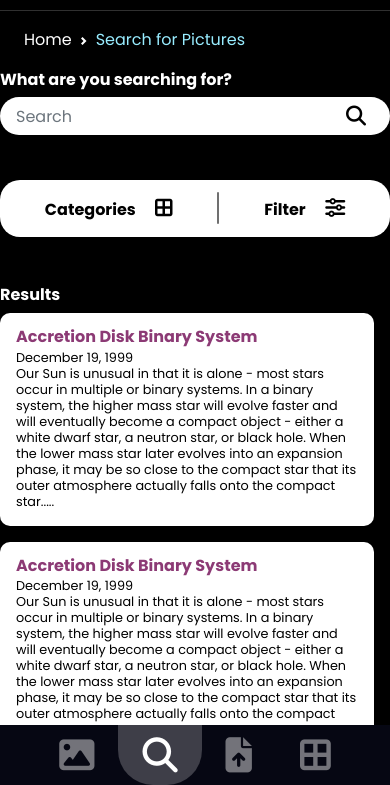
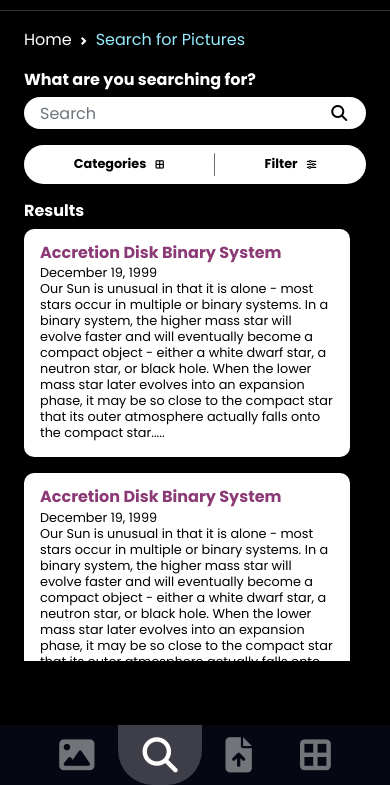
Before and after one commit to wang0857/mtm6302-capstone-wang0857, a plain HTML site: page search.html in a window 390 px wide. Shown: the part 59-844 px from the top of the page. Drawn offline with nearby package versions, Linux system fonts and the light colour scheme.

Commit message:
Styled search page for mobile screens

```diff
--- a/scss/_search.scss
+++ b/scss/_search.scss
@@ -1,19 +1,21 @@
-// Tablet
-@mixin search-md {
+// Mobile
+@mixin search-sm {
     .search-container {
+        padding: 0em 1.5em;
         display: grid;
         grid-template-columns: 1fr;
         grid-template-rows: 1fr 1fr 6fr;
-        gap: 1.8em;
     }
 
     /* Search Bar */
     .searching-for {
         form {
+            margin-top: .6em;
+
             input {
                 padding-left: 1em;
                 background: none;
-                height: 1.6em;
+                height: 2em;
 
                 &:focus {
                     outline: none;
@@ -22,8 +24,8 @@
                 &[type="search"]::-webkit-search-cancel-button {
                     appearance: none;
                     cursor: pointer;
-                    width: .8em;
-                    height: .8em;
+                    width: .7em;
+                    height: .7em;
                     background-repeat: no-repeat;
                     background-image: url("../image/xmark-dark.png");
                     background-position: center;
@@ -33,11 +35,11 @@
             button {
                 background: none;
                 color: #000000;
-                margin: .5em;
+                margin: .3em;
 
                 i {
-                    @include icon-size;
-                    margin-right: .5em ;
+                    font-size: 1em;
+                    margin-right: .5em;
                 }
             }
         }
@@ -50,27 +52,29 @@
         color: #000000;
         justify-content: space-evenly;
         align-items: center;
-        padding: 1.8em 0em;
-        border-radius: 1.25em;
-        max-height: 3.1em;
+        padding: .5em 0em;
+        border-radius: 1.4em;
+        max-height: 2.4em;
 
         h3 {
+            font-size: .8em;
             cursor: pointer;
         }
 
+        /* Divider */
         div {
-            height: 2em;
-            width: 2px;
-            border-radius: 1.8em;
+            height: 1.4em;
+            width: 1px;
+            border-radius: 2em;
             background-color: #707070;
         }
 
         span {
-            margin-right: 1em;
+            margin-right: .5em;
         }
 
         i {
-            @include icon-size;
+            font-size: .75em;
         }
 
     }
@@ -129,9 +133,13 @@
     }
 
     /* Results */
+    .result-container {
+        margin-top: -1em;
+    }
+
     .results {
         overflow: auto;
-        max-height: 28em;
+        max-height: 27em;
 
         .filter-panels {
             padding: 1em;
@@ -145,10 +153,76 @@
     }
 }
 
+// Tablet
+@mixin search-md {
+    .search-container {
+        padding: 0em;
+        gap: 1.8em;
+    }
+
+    /* Search Bar */
+    .searching-for {
+        form {
+            margin-top: 0em;
+
+            input {
+                height: 3em;
+
+                &[type="search"]::-webkit-search-cancel-button {
+                    width: .8em;
+                    height: .8em;
+                }
+            }
+
+            button {
+                margin: .5em;
+
+                i {
+                    @include icon-size;
+                }
+            }
+        }
+    }
+
+    /* Categories and Filters */
+    .category-filter {
+        padding: 1.5em 0em;
+        border-radius: 1.25em;
+        max-height: 3.1em;
+
+        h3 {
+            font-size: 1em;
+        }
+
+        /* Divider */
+        div {
+            height: 2em;
+            width: 2px;
+            border-radius: 1.8em;
+        }
+
+        span {
+            margin-right: 1em;
+        }
+
+        i {
+            @include icon-size;
+        }
+    }
+
+    /* Results */
+    .result-container {
+        margin-top: -1.5em;
+    }
+
+    .results {
+        max-height: 33.75em;
+    }
+}
+
 // Desktop
 @mixin search-lg {
     .search-container {
-        display: grid;
         grid-template-columns: repeat(5, 1fr);
         grid-template-rows: 1fr 4fr;
         gap: 3.5em;
@@ -160,34 +234,7 @@
 
         form {
             input {
-                padding-left: 1em;
-                background: none;
-                height: 1.6em;
-
-                &:focus {
-                    outline: none;
-                }
-
-                &[type="search"]::-webkit-search-cancel-button {
-                    appearance: none;
-                    cursor: pointer;
-                    width: .8em;
-                    height: .8em;
-                    background-repeat: no-repeat;
-                    background-image: url("../image/xmark-dark.png");
-                    background-position: center;
-                }
-            }
-
-            button {
-                background: none;
-                color: #000000;
-                margin: .5em;
-
-                i {
-                    @include icon-size;
-                    margin-right: .5em ;
-                }
+                height: 1em;
             }
         }
     }
@@ -246,66 +293,17 @@
         }
     }
 
-    .filter-panels {
-        background-color: #ffffff;
-        border-radius: 10px;
-        padding: .8em 0em;
-        color: #000000;
-        margin-bottom: 1em;
-
-        h3 {
-            padding: 0em .8em;
-        }
-
-        hr {
-            border: .25px solid #D8D8D8;
-            margin: 6.5px 0px;
-        }
-
-        h4 {
-            font-weight: 400;
-            margin-bottom: .2em;
-        }
-
-        .container {
-            margin-bottom: .8em;
-
-            .row {
-                padding-left: .8em;
-                margin-right: .05em;
-                overflow: auto;
-                max-height: 2.75em;
-
-                /* Adjust the background color of track */
-                &::-webkit-scrollbar {
-                    background-color: #E6E6E6;
-                }
-
-                label {
-                    padding-top: .4em;
-                    font-size: 14px;
-                }
-            }
-        }
-    }
-
     /* Results */
     .result-container {
         grid-column: 2 / 6;
+        margin-top: 0em;
     }
 
     .results {
-        overflow: auto;
         max-height: 28em;
 
         .filter-panels {
-            padding: 1em;
             margin-right: 2.6em;
-
-            h2 {
-                color: #8C3A75;
-                margin-bottom: .3em;
-            }
         }
     }
 }
--- a/scss/style.scss
+++ b/scss/style.scss
@@ -137,9 +137,9 @@ button {
 @include footer-sm;
 
 /* =========================================================================== */
-/* TODO: Search Page */
+/* Search Page */
 /* =========================================================================== */
-@include search-md;
+@include search-sm;
 
 /* =========================================================================== */
 /* TODO: Submission Page */
```
Also changed, not shown: css/style.css, 1 other file.
